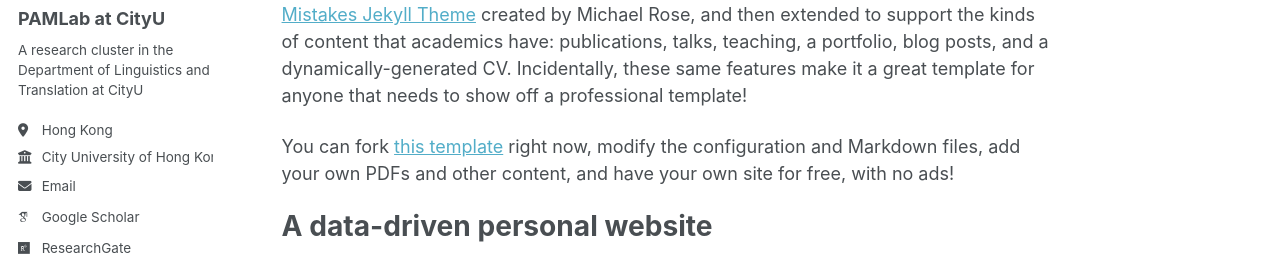
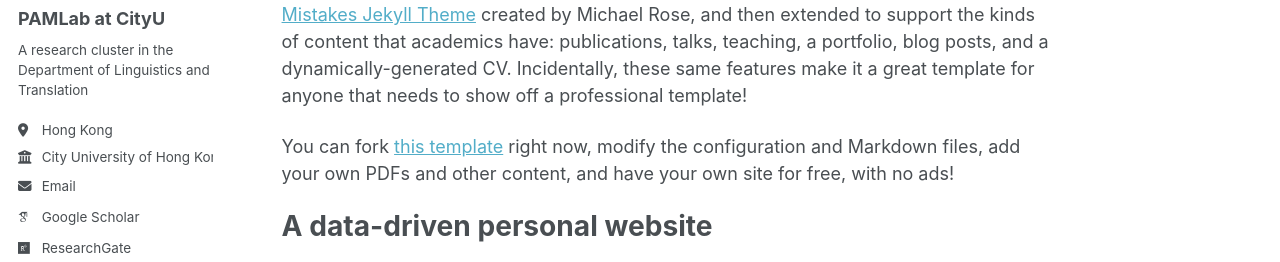
Before and after one commit to thepamlab/thepamlab.github.io, a Jekyll site: the page built from _pages/about.md, in a window 1280 px wide. Shown: the part 276-538 px from the top of the page. Built offline with Jekyll 4.4.1, drawn with Linux system fonts in a browser that asks for light colours; some web fonts are replaced; a script that is not in the unit is left out.

Commit message:
Update _config.yml

```diff
--- a/_config.yml
+++ b/_config.yml
@@ -25,7 +25,7 @@ author:
   avatar           : "pam_black_square.png"
   name             : "PAMLab at CityU"
   pronouns         : # example: "she/her"
-  bio              : "A research cluster in the Department of Linguistics and Translation at CityU"
+  bio              : "A research cluster in the Department of Linguistics and Translation"
   location         : "Hong Kong"
   employer         : "City University of Hong Kong"
   uri              : # URL
@@ -91,7 +91,7 @@ publication_category:
     title: 'Other Publications'
 
 # Site Settings
-teaser                   :  # filename of teaser fallback teaser image placed in /images/, .e.g. "500x300.png"
+teaser                   : "pamlab-black-square-minimal-2.png" # filename of teaser fallback teaser image placed in /images/, .e.g. "500x300.png"
 breadcrumbs              : false # true, false (default)
 words_per_minute         : 160
 future                   : true
```
